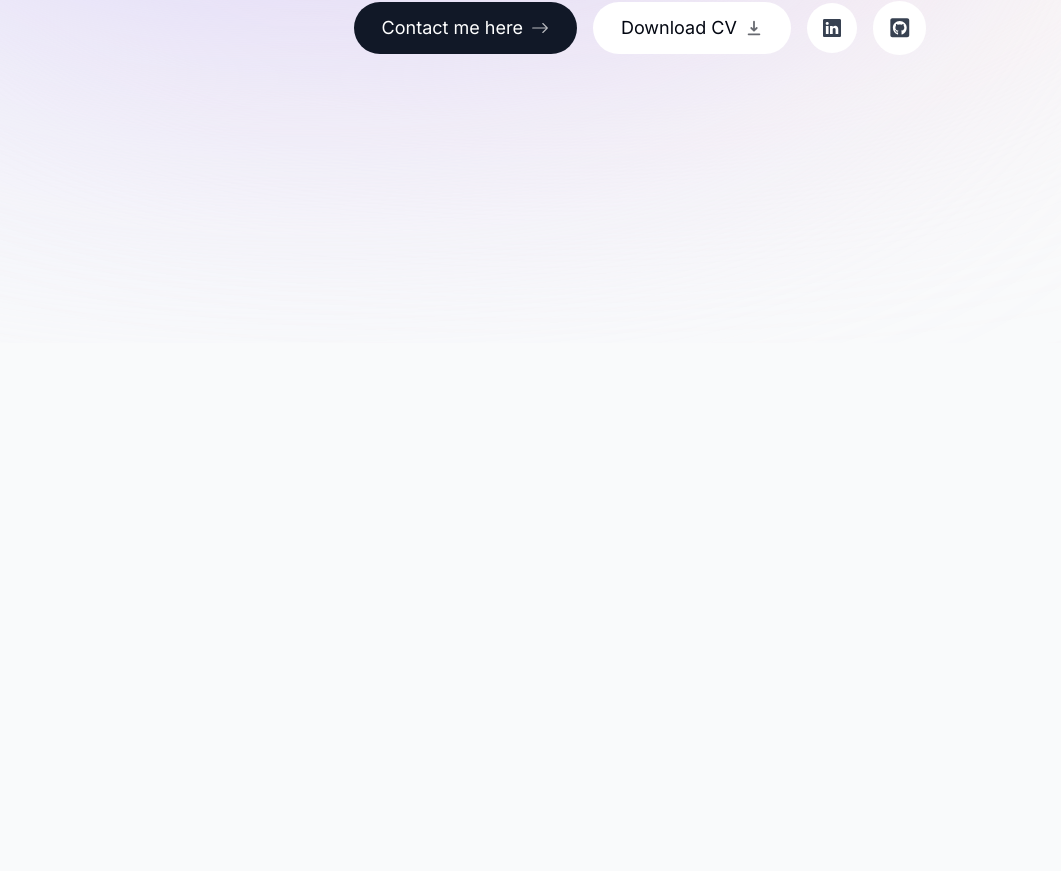
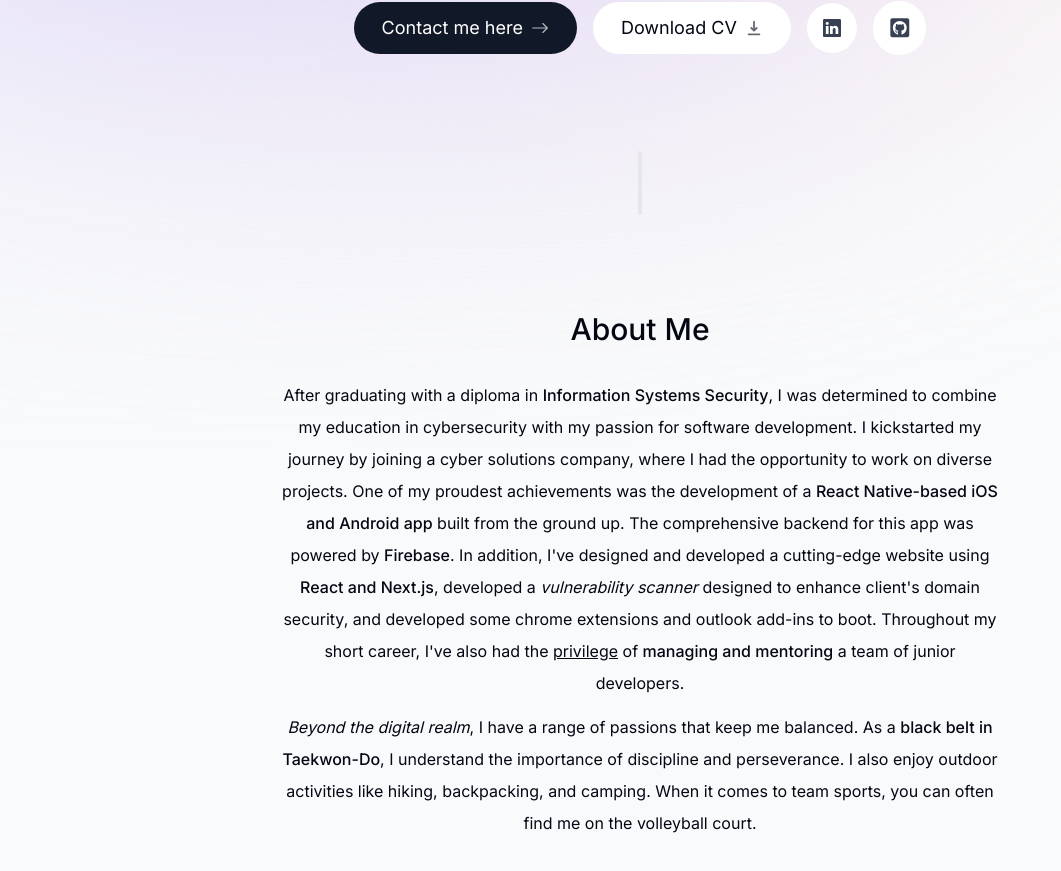
Before and after one commit to bhappen/bhappen.com, a Next.js app in the folder bhappen.com/: page / in a window 1280 px wide. Shown: the part 457-1328 px from the top of the page, without its empty margins (0-1061 px from the left). Before the commit the page ends 800 px from the top, so only its background shows below. Built offline with nearby package versions, Linux system fonts and the light colour scheme.

Commit message:
added about section

```diff
--- /dev/null
+++ b/bhappen.com/app/components/about.tsx
@@ -0,0 +1,46 @@
+'use client'
+import React from 'react'
+import { motion } from 'framer-motion'
+import SectionHeading from './section-heading'
+
+export default function About() {
+  return (
+    <motion.section
+      className={`text-center leading-8 max-w-[45rem] mb-28 sm:mb-40`}
+      initial={{ opacity: 0, y: 100 }}
+      animate={{ opacity: 1, y: 0 }}
+      transition={{delay: 0.175}}
+    >
+      <SectionHeading>About me</SectionHeading>
+      <p className="mb-3">
+        After graduating with a diploma in{' '}
+        <span className="font-medium">Information Systems Security</span>, I was
+        determined to combine my education in cybersecurity with my passion for
+        software development. I kickstarted my journey by joining a cyber
+        solutions company, where I had the opportunity to work on diverse
+        projects. One of my proudest achievements was the development of a{' '}
+        <span className="font-medium">
+          React Native-based iOS and Android app
+        </span>{' '}
+        built from the ground up. The comprehensive backend for this app was
+        powered by <span className="font-medium">Firebase</span>. In addition,
+        I've designed and developed a cutting-edge website using{' '}
+        <span className="font-medium">React and Next.js</span>, developed a{' '}
+        <span className="italic">vulnerability scanner</span> designed to
+        enhance client's domain security, and developed some chrome extensions
+        and outlook add-ins to boot. Throughout my short career, I've also had
+        the <span className="underline">privilege</span> of{' '}
+        <span className="font-medium">managing and mentoring</span> a team of
+        junior developers.
+      </p>
+      <p className="mb-3">
+        <span className="italic">Beyond the digital realm</span>, I have a range
+        of passions that keep me balanced. As a{' '}
+        <span className="font-medium">black belt in Taekwon-Do</span>, I
+        understand the importance of discipline and perseverance. I also enjoy
+        outdoor activities like hiking, backpacking, and camping. When it comes
+        to team sports, you can often find me on the volleyball court.
+      </p>
+    </motion.section>
+  )
+}
--- /dev/null
+++ b/bhappen.com/app/components/section-divider.tsx
@@ -0,0 +1,15 @@
+"use client";
+
+import React from "react";
+import { motion } from "framer-motion";
+
+export default function SectionDivider() {
+  return (
+    <motion.div
+      className="bg-gray-200 my-24 h-16 w-1 rounded-full hidden sm:block dark:bg-opacity-20"
+      initial={{ opacity: 0, y: 100 }}
+      animate={{ opacity: 1, y: 0 }}
+      transition={{ delay: 0.125 }}
+    ></motion.div>
+  );
+}
--- /dev/null
+++ b/bhappen.com/app/components/section-heading.tsx
@@ -0,0 +1,11 @@
+import React, {ReactNode} from 'react'
+
+export interface SectionHeadingProps {
+    children: ReactNode
+}
+
+export default function SectionHeading({children}: SectionHeadingProps) {
+  return (
+    <h2 className="text-3xl font-medium capitalize mb-8">{children}</h2>
+  )
+}
--- a/bhappen.com/app/page.tsx
+++ b/bhappen.com/app/page.tsx
@@ -1,4 +1,6 @@
 import dynamic from 'next/dynamic'
+import SectionDivider from './components/section-divider'
+import About from './components/about'
 
 const Intro = dynamic(() => import('./components/intro'), { ssr: false })
 
@@ -6,6 +8,8 @@ export default function Home() {
   return (
     <main className={`flex flex-col items-center px-4`}>
       <Intro />
+      <SectionDivider />
+      <About />
     </main>
   )
 }
```
